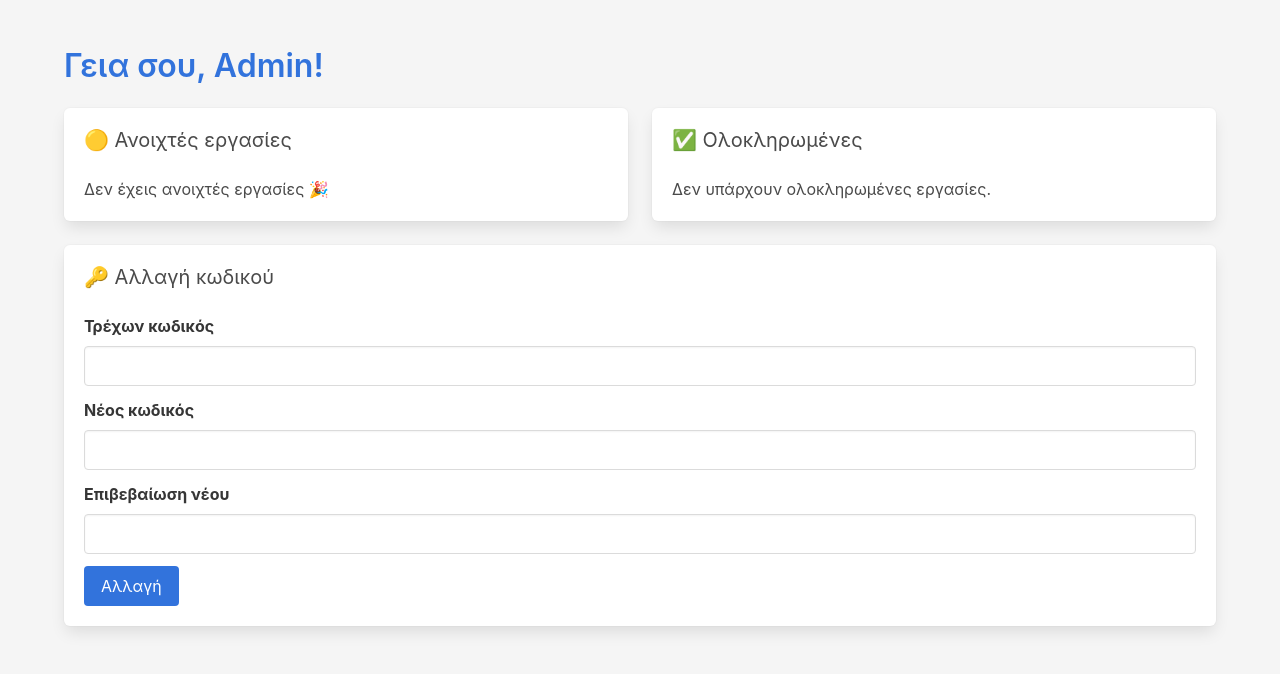
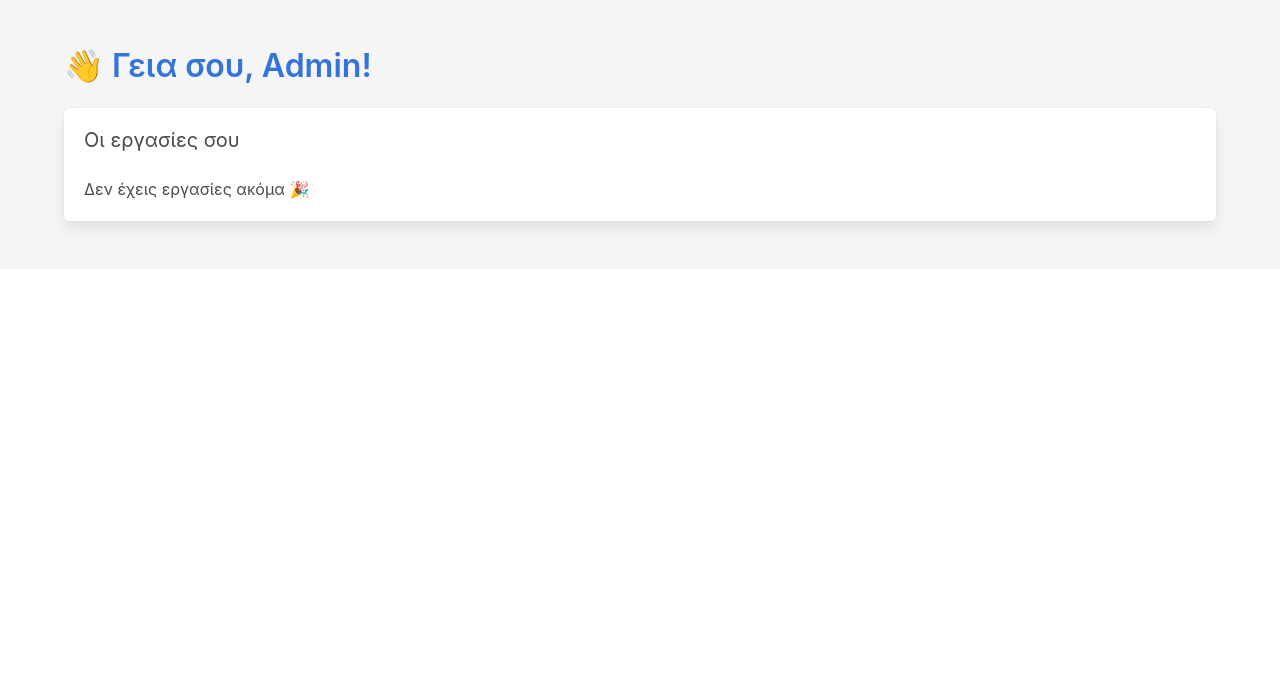
Before and after one commit to mariaarampatzaki8-hub/task-manager, a Flask app: template task_manager_linked/templates/dashboard.html in a window 1280 px wide. Shown: the part 52-732 px from the top of the page. Run offline with Flask 3, Linux system fonts and the light colour scheme; the template is opened without the code that fills it: values that come from a table or form of the project are taken from there, others are empty; data comes from the database, SQL or seed files in the repository.

Commit message:
Update dashboard.html

```diff
--- a/task_manager_linked/templates/dashboard.html
+++ b/task_manager_linked/templates/dashboard.html
@@ -1,70 +1,48 @@
 {% extends "base.html" %}
-{% block title %}Οι εργασίες μου{% endblock %}
+{% block title %}Πίνακας{% endblock %}
 {% block content %}
 
-<h1 class="title" style="color:var(--accent)">Γεια σου, {{ user.name }}!</h1>
+<h1 class="title" style="color:{{ user.color or 'var(--accent)' }}">
+  👋 Γεια σου, {{ user.name }}!
+</h1>
 
-<div class="columns">
-  <div class="column">
-    <div class="box">
-      <h2 class="subtitle">🟡 Ανοιχτές εργασίες</h2>
-      {% if open_tasks %}
-        {% for t in open_tasks %}
-          <div class="notification is-light" style="border-left:6px solid var(--accent)">
-            <p><strong>{{ t.title }}</strong></p>
-            {% if t.description %}<p>{{ t.description }}</p>{% endif %}
-            <p class="is-size-7">
-              {% if t.due_date %}Προθεσμία: {{ t.due_date.strftime('%d/%m/%Y') }}{% endif %}
-              {% if t.due_time %} {{ t.due_time.strftime('%H:%M') }}{% endif %}
-            </p>
-            <form method="post" action="{{ url_for('toggle_task', task_id=t.id) }}">
-              <button class="button is-small" style="background:var(--accent);color:#fff">Ολοκληρώθηκε</button>
+<div class="box">
+  <h2 class="subtitle">Οι εργασίες σου</h2>
+  {% if tasks %}
+    <table class="table is-fullwidth is-striped">
+      <thead>
+        <tr><th>Τίτλος</th><th>Περιγραφή</th><th>Προθεσμία</th><th>Κατάσταση</th><th>Ενέργειες</th></tr>
+      </thead>
+      <tbody>
+        {% for t in tasks %}
+        <tr>
+          <td>{{ t.title }}</td>
+          <td>{{ t.description }}</td>
+          <td>
+            {% if t.due_date %}{{ t.due_date.strftime('%d/%m/%Y') }}{% endif %}
+            {% if t.due_time %} {{ t.due_time.strftime('%H:%M') }}{% endif %}
+          </td>
+          <td>
+            {% if t.status == 'done' %}
+              <span class="tag is-success">Ολοκληρώθηκε</span>
+            {% else %}
+              <span class="tag is-warning">Ανοιχτή</span>
+            {% endif %}
+          </td>
+          <td>
+            {% if t.status != 'done' %}
+            <form method="post" action="{{ url_for('complete_task', task_id=t.id) }}">
+              <button class="button is-small is-success">Ολοκλήρωση</button>
             </form>
-          </div>
+            {% endif %}
+          </td>
+        </tr>
         {% endfor %}
-      {% else %}
-        <p>Δεν έχεις ανοιχτές εργασίες 🎉</p>
-      {% endif %}
-    </div>
-  </div>
-
-  <div class="column">
-    <div class="box">
-      <h2 class="subtitle">✅ Ολοκληρωμένες</h2>
-      {% if done_tasks %}
-        {% for t in done_tasks %}
-          <div class="notification is-success is-light">
-            <p><strong>{{ t.title }}</strong></p>
-            <p class="is-size-7">Ολοκληρώθηκε στις {{ t.completed_at.strftime('%d/%m/%Y %H:%M') if t.completed_at }}</p>
-            <form method="post" action="{{ url_for('toggle_task', task_id=t.id) }}">
-              <button class="button is-small is-warning">Επαναφορά</button>
-            </form>
-          </div>
-        {% endfor %}
-      {% else %}
-        <p>Δεν υπάρχουν ολοκληρωμένες εργασίες.</p>
-      {% endif %}
-    </div>
-  </div>
-</div>
-
-<!-- Φόρμα αλλαγής κωδικού -->
-<div class="box">
-  <h2 class="subtitle">🔑 Αλλαγή κωδικού</h2>
-  <form method="post" action="{{ url_for('me_change_password') }}">
-    {% if user.password_hash %}
-      <div class="field"><label class="label">Τρέχων κωδικός</label>
-        <input class="input" type="password" name="current_password" required>
-      </div>
-    {% endif %}
-    <div class="field"><label class="label">Νέος κωδικός</label>
-      <input class="input" type="password" name="new_password" required>
-    </div>
-    <div class="field"><label class="label">Επιβεβαίωση νέου</label>
-      <input class="input" type="password" name="confirm_password" required>
-    </div>
-    <button class="button is-link" style="background:var(--accent)">Αλλαγή</button>
-  </form>
+      </tbody>
+    </table>
+  {% else %}
+    <p>Δεν έχεις εργασίες ακόμα 🎉</p>
+  {% endif %}
 </div>
 
 {% endblock %}
```
